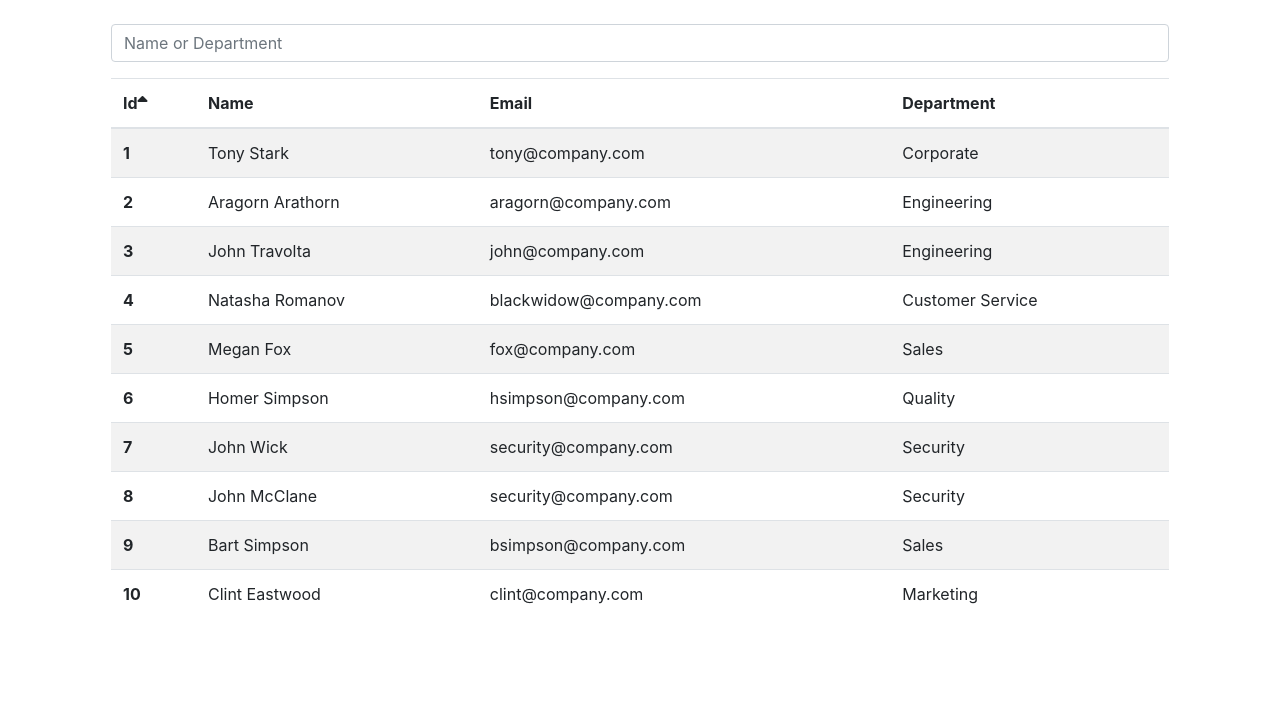
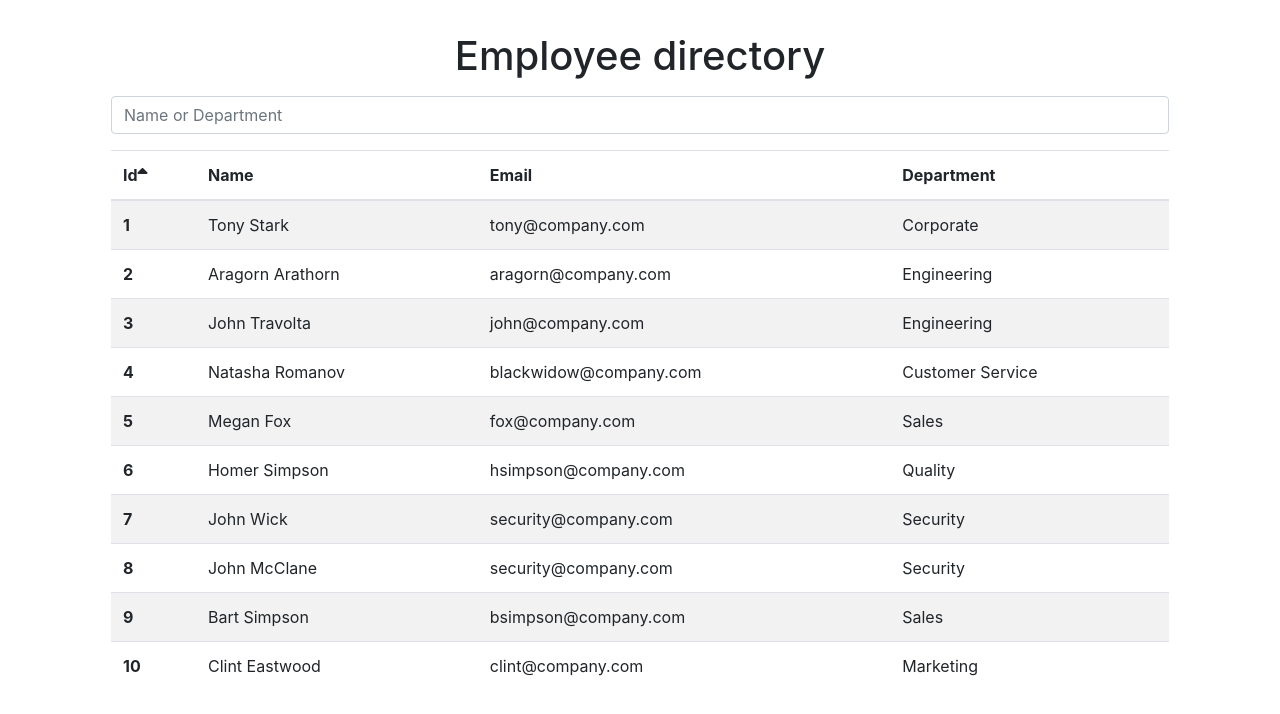
Before and after one commit to tvolpatto/employees, a React (Create React App) app: page / in a window 1280 px wide. Shown: the top 714 px of the page. Built offline with nearby package versions, Linux system fonts and the light colour scheme.

Commit message:
added title

```diff
--- a/src/components/Wrapper.js
+++ b/src/components/Wrapper.js
@@ -64,6 +64,7 @@ export default class Wrapper extends Component {
     render() {
         return (
             <div className="container mt-4 mx-auto">
+                <h1 className="pt-2 pb-2 text-center">Employee directory</h1>
                 <Filter handleInputChange={this.handleInputChange}/>
                 <Table
                     employees={this.state.empToRender}
```
